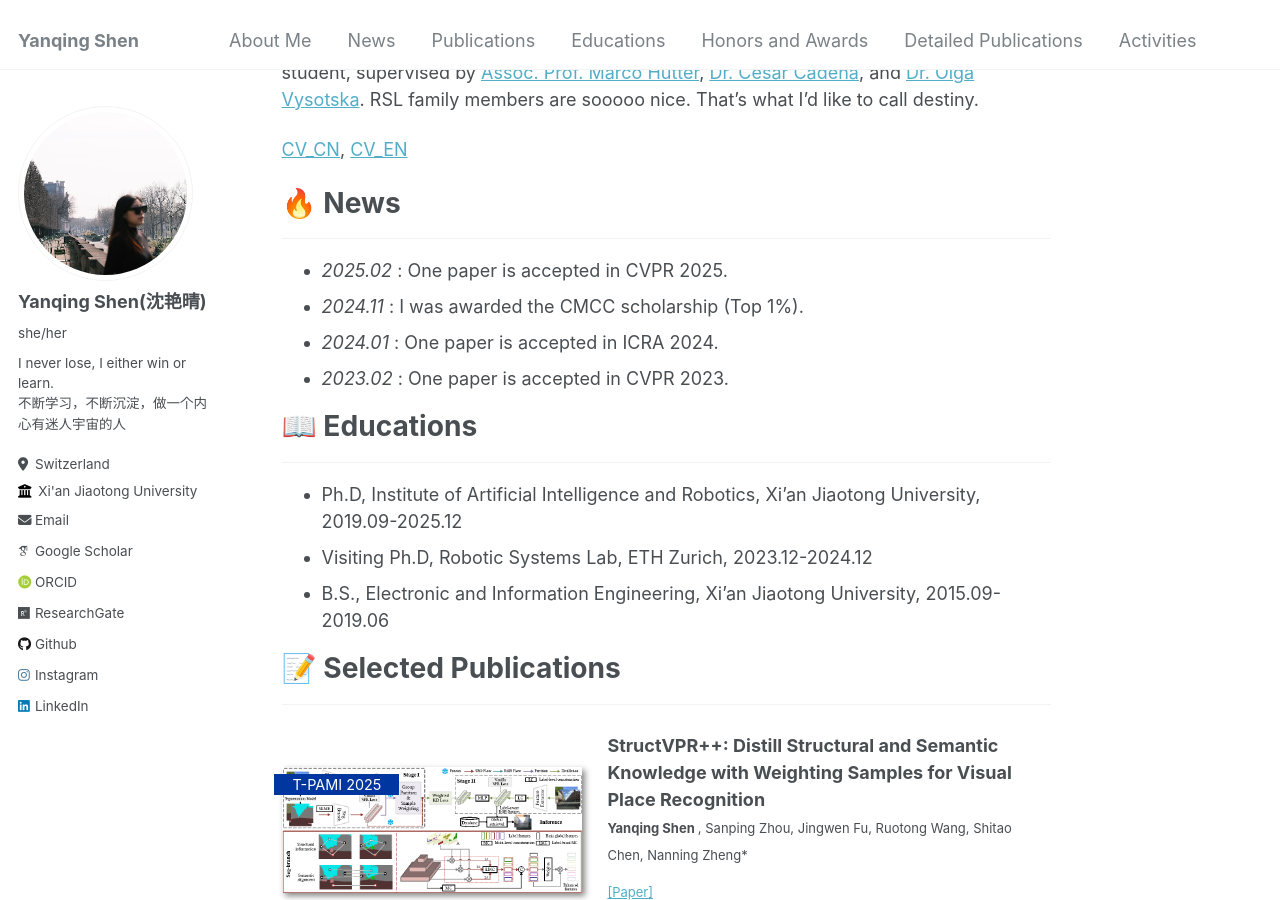
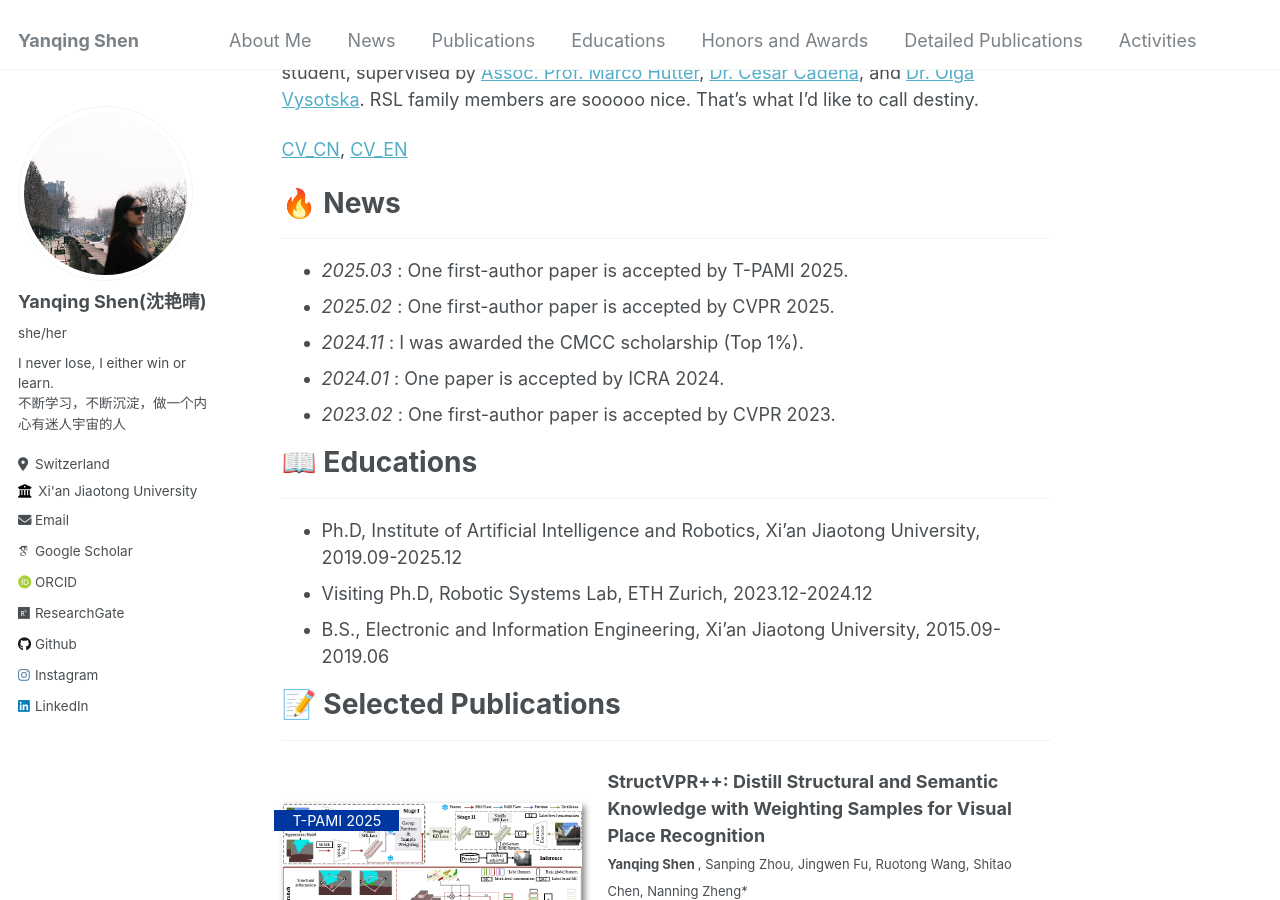
Before and after one commit to shenyanqing1105/shenyanqing1105.github.io, a Jekyll site: the page built from _pages/about.md, in a window 1280 px wide and 900 px high, scrolled down 324 px. Built offline with Jekyll 4.4.1, drawn with Linux system fonts in a browser that asks for light colours; some web fonts are replaced.

Commit message:
Update about.md

```diff
--- a/_pages/about.md
+++ b/_pages/about.md
@@ -28,10 +28,11 @@ I am lucky to have opportunities to work at Robotic Systems Lab ([RSL](https://r
 
 ---
 
-* *2025.02* :  One paper is accepted in CVPR 2025.
+* *2025.03* :  One first-author paper is accepted by T-PAMI 2025.
+* *2025.02* :  One first-author paper is accepted by CVPR 2025.
 * *2024.11* :  I was awarded the CMCC scholarship (Top 1%).
-* *2024.01* :  One paper is accepted in ICRA 2024.
-* *2023.02* :  One paper is accepted in CVPR 2023.
+* *2024.01* :  One paper is accepted by ICRA 2024.
+* *2023.02* :  One first-author paper is accepted by CVPR 2023.
 
 # 📖 Educations
 
```
